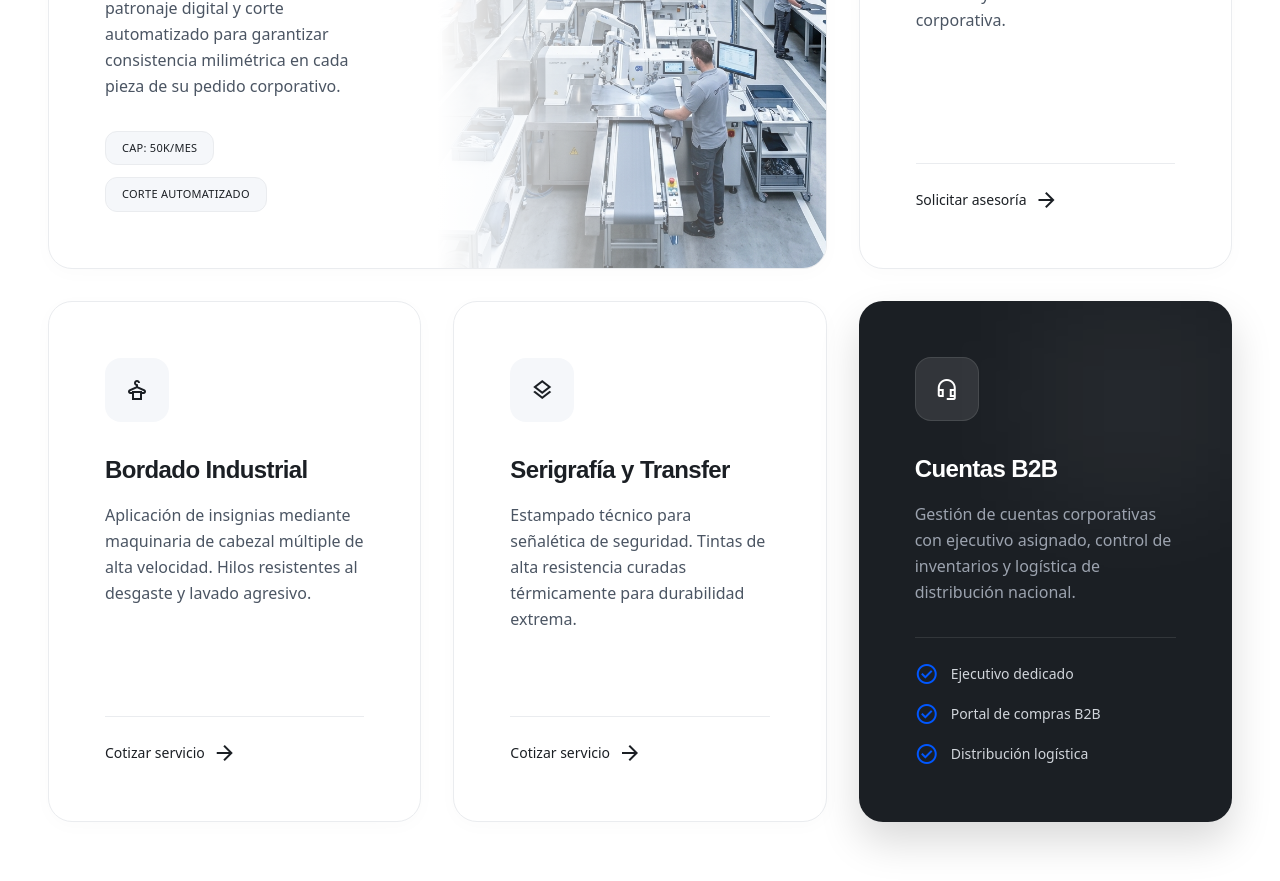
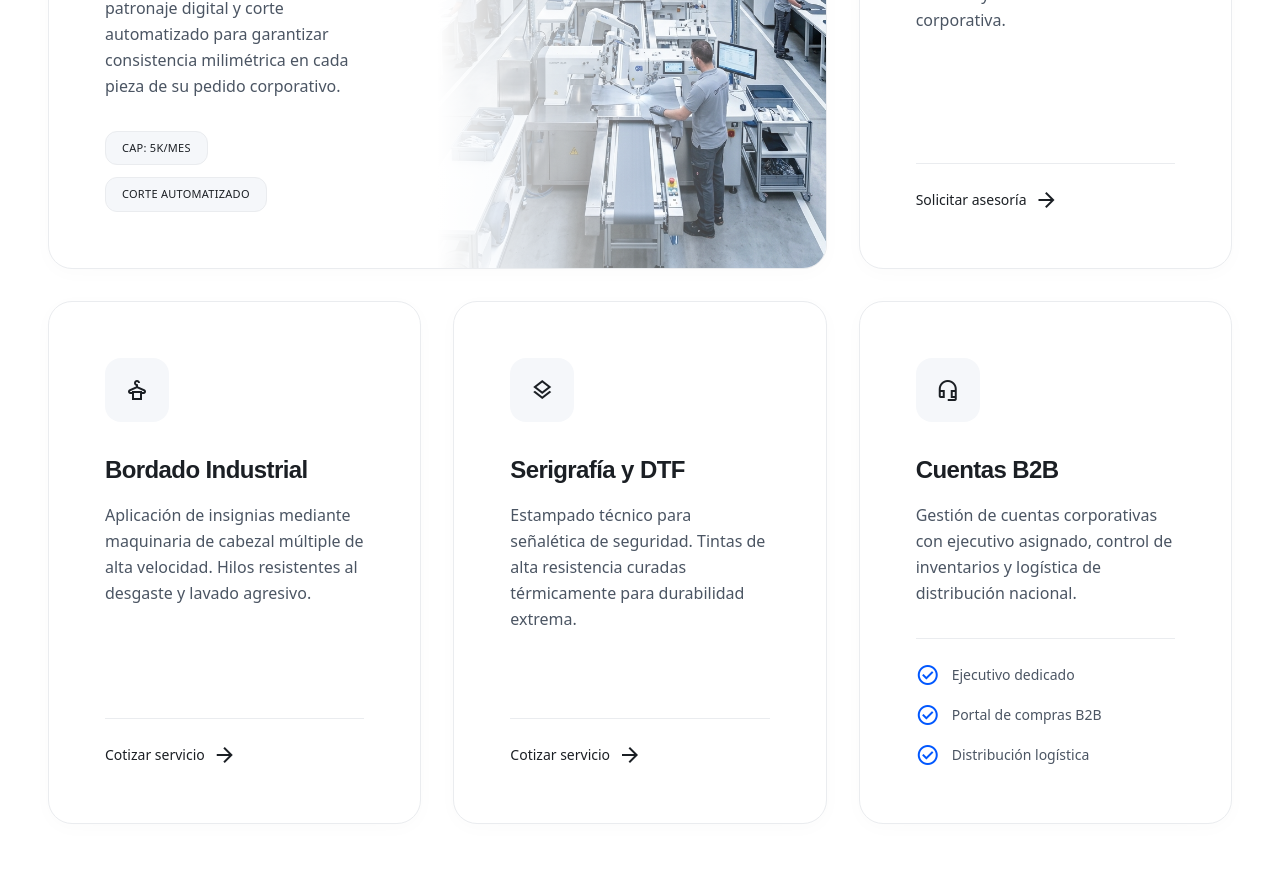
Before and after one commit to ldmpz/Equipanext, a Next.js app: page /servicios in a window 1280 px wide. Shown: the part 1460-2341 px from the top of the page. Built offline with nearby package versions, Linux system fonts and the light colour scheme.

Commit message:
Update Serigrafia y DTF naming and Cuentas B2B card theme

```diff
--- a/app/contacto/page.tsx
+++ b/app/contacto/page.tsx
@@ -132,7 +132,7 @@ export default function Contacto() {
                     <option value="camisas">Camisas Industriales</option>
                     <option value="pantalones">Pantalones Industriales</option>
                     <option value="bordado">Bordado Personalizado</option>
-                    <option value="serigrafia">Serigrafía y Transfer</option>
+                    <option value="serigrafia">Serigrafía y DTF</option>
                     <option value="otro">Otro</option>
                   </select>
                   <div className="pointer-events-none absolute inset-y-0 right-0 flex items-center px-5 text-[#4b5563]">
@@ -195,7 +195,6 @@ export default function Contacto() {
                 <div>
                   <h4 className="text-[11px] font-semibold text-[#0057FF] uppercase tracking-[0.1em] mb-2">Centro de Operaciones</h4>
                   <p className="text-[#1B1F24] font-medium text-base">Chimalhuacán, Estado de México</p>
-                  <p className="text-[#4b5563] text-sm font-light mt-1">Atención corporativa con cita previa.</p>
                 </div>
               </div>
 
--- a/app/page.tsx
+++ b/app/page.tsx
@@ -69,7 +69,7 @@ export default function Home() {
         <div className="px-6 md:px-12 max-w-7xl mx-auto">
           <div className="grid grid-cols-2 md:grid-cols-4 gap-12 md:gap-4 divide-x-0 md:divide-x divide-[#EAECEF] text-center">
             <div className="flex flex-col items-center justify-center group">
-              <span className="text-4xl md:text-6xl font-display font-light text-[#1B1F24] mb-3 tracking-tight group-hover:scale-105 transition-transform duration-500">+15<span className="text-[#0057FF]">k</span></span>
+              <span className="text-4xl md:text-6xl font-display font-light text-[#1B1F24] mb-3 tracking-tight group-hover:scale-105 transition-transform duration-500">+50<span className="text-[#0057FF]">k</span></span>
               <span className="text-[10px] font-semibold text-[#9ca3af] uppercase tracking-[0.2em]">Prendas Anuales</span>
             </div>
             <div className="flex flex-col items-center justify-center group">
@@ -128,9 +128,9 @@ export default function Home() {
                   <p className="text-[#9ca3af] text-[13px] font-light leading-relaxed">Telas ignífugas y de alta visibilidad bajo normativas globales.</p>
                 </li>
                 <li className="flex flex-col gap-3 group">
-                  <span className="material-symbols-outlined text-[24px] text-[#1B1F24] group-hover:text-[#0057FF] transition-colors">precision_manufacturing</span>
-                  <h4 className="text-[#1B1F24] font-medium text-[15px]">Corte CNC</h4>
-                  <p className="text-[#9ca3af] text-[13px] font-light leading-relaxed">Precisión milimétrica en el ensamblaje de cada prenda operativa.</p>
+                  <span className="material-symbols-outlined text-[24px] text-[#1B1F24] group-hover:text-[#0057FF] transition-colors">print</span>
+                  <h4 className="text-[#1B1F24] font-medium text-[15px]">DTF y Serigrafía</h4>
+                  <p className="text-[#9ca3af] text-[13px] font-light leading-relaxed">Estampados técnicos de alta definición y resistencia al lavado industrial.</p>
                 </li>
               </ul>
             </div>
--- a/app/servicios/page.tsx
+++ b/app/servicios/page.tsx
@@ -54,7 +54,7 @@ export default function Servicios() {
                 Líneas de producción optimizadas para altos volúmenes. Utilizamos patronaje digital y corte automatizado para garantizar consistencia milimétrica en cada pieza de su pedido corporativo.
               </p>
               <div className="mt-auto flex flex-wrap gap-3">
-                <span className="bg-[#F5F7FA] border border-[#EAECEF] text-[#1B1F24] text-[11px] font-medium px-4 py-2 rounded-full tracking-wide">CAP: 50K/MES</span>
+                <span className="bg-[#F5F7FA] border border-[#EAECEF] text-[#1B1F24] text-[11px] font-medium px-4 py-2 rounded-full tracking-wide">CAP: 5K/MES</span>
                 <span className="bg-[#F5F7FA] border border-[#EAECEF] text-[#1B1F24] text-[11px] font-medium px-4 py-2 rounded-full tracking-wide">CORTE AUTOMATIZADO</span>
               </div>
             </div>
@@ -103,7 +103,7 @@ export default function Servicios() {
             <div className="w-16 h-16 bg-[#F5F7FA] rounded-2xl flex items-center justify-center mb-8 group-hover:bg-[#0057FF]/5 transition-colors">
               <span className="material-symbols-outlined text-[#1B1F24] text-[32px] font-light group-hover:text-[#0057FF] transition-colors">layers</span>
             </div>
-            <h3 className="text-2xl font-display font-semibold text-[#1B1F24] mb-4 tracking-tight">Serigrafía y Transfer</h3>
+            <h3 className="text-2xl font-display font-semibold text-[#1B1F24] mb-4 tracking-tight">Serigrafía y DTF</h3>
             <p className="text-[#4b5563] mb-8 text-base font-light leading-relaxed flex-grow">
               Estampado técnico para señalética de seguridad. Tintas de alta resistencia curadas térmicamente para durabilidad extrema.
             </p>
@@ -113,33 +113,29 @@ export default function Servicios() {
           </div>
 
           {/* 5. Atención a Empresas */}
-          <div className="md:col-span-12 lg:col-span-4 bg-[#1B1F24] rounded-3xl shadow-[0_20px_40px_rgba(0,0,0,0.15)] hover:-translate-y-1 transition-all duration-500 p-10 md:p-14 flex flex-col group relative overflow-hidden">
-            <div className="absolute top-0 right-0 w-[200px] h-[200px] bg-white/5 rounded-full blur-[60px] pointer-events-none z-0"></div>
-
-            <div className="relative z-10 flex flex-col h-full">
-              <div className="w-16 h-16 bg-white/10 rounded-2xl flex items-center justify-center mb-8 border border-white/10">
-                <span className="material-symbols-outlined text-white text-[32px] font-light">headset_mic</span>
+          <div className="md:col-span-12 lg:col-span-4 bg-white border border-[#EAECEF] rounded-3xl shadow-[0_4px_20px_rgba(0,0,0,0.02)] hover:shadow-[0_20px_40px_rgba(0,0,0,0.06)] hover:-translate-y-1 transition-all duration-500 p-10 md:p-14 flex flex-col group">
+            <div className="w-16 h-16 bg-[#F5F7FA] rounded-2xl flex items-center justify-center mb-8 group-hover:bg-[#0057FF]/5 transition-colors">
+              <span className="material-symbols-outlined text-[#1B1F24] text-[32px] font-light group-hover:text-[#0057FF] transition-colors">headset_mic</span>
             </div>
-              <h3 className="text-2xl font-display font-semibold text-white mb-4 tracking-tight">Cuentas B2B</h3>
-              <p className="text-[#9ca3af] mb-8 text-base font-light leading-relaxed">
+            <h3 className="text-2xl font-display font-semibold text-[#1B1F24] mb-4 tracking-tight">Cuentas B2B</h3>
+            <p className="text-[#4b5563] mb-8 text-base font-light leading-relaxed flex-grow">
               Gestión de cuentas corporativas con ejecutivo asignado, control de inventarios y logística de distribución nacional.
             </p>
 
-              <ul className="space-y-4 mt-auto border-t border-white/10 pt-6">
-                <li className="flex items-center text-[#d1d5db] font-light text-sm">
+            <ul className="space-y-4 border-t border-[#EAECEF] pt-6">
+              <li className="flex items-center text-[#4b5563] font-light text-sm">
                 <span className="material-symbols-outlined text-[#0057FF] mr-3 text-[18px]">check_circle</span>
                 Ejecutivo dedicado
               </li>
-                <li className="flex items-center text-[#d1d5db] font-light text-sm">
+              <li className="flex items-center text-[#4b5563] font-light text-sm">
                 <span className="material-symbols-outlined text-[#0057FF] mr-3 text-[18px]">check_circle</span>
                 Portal de compras B2B
               </li>
-                <li className="flex items-center text-[#d1d5db] font-light text-sm">
+              <li className="flex items-center text-[#4b5563] font-light text-sm">
                 <span className="material-symbols-outlined text-[#0057FF] mr-3 text-[18px]">check_circle</span>
                 Distribución logística
               </li>
             </ul>
-            </div>
           </div>
 
         </div>
```
Also changed, not shown: public/assets/images/marca/Logo.png. Lines whose indentation alone changed are shown as unchanged.
